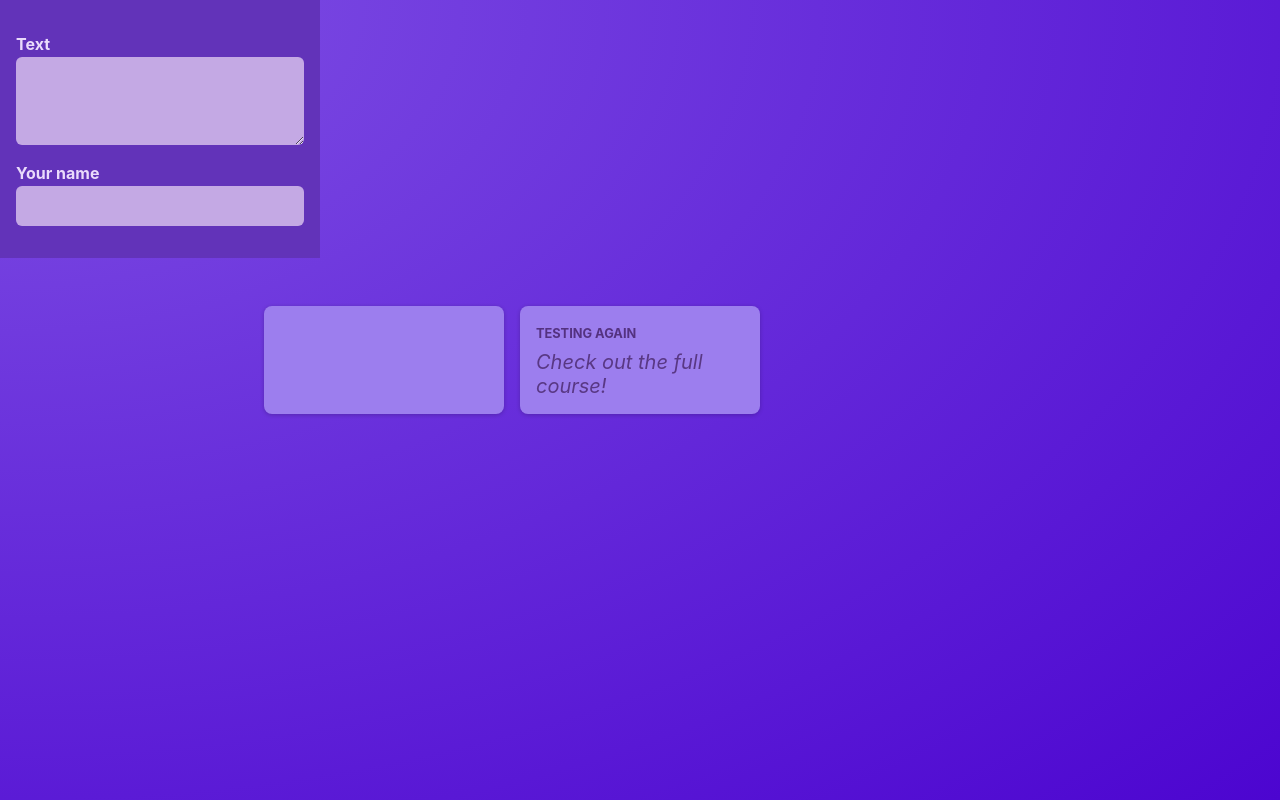
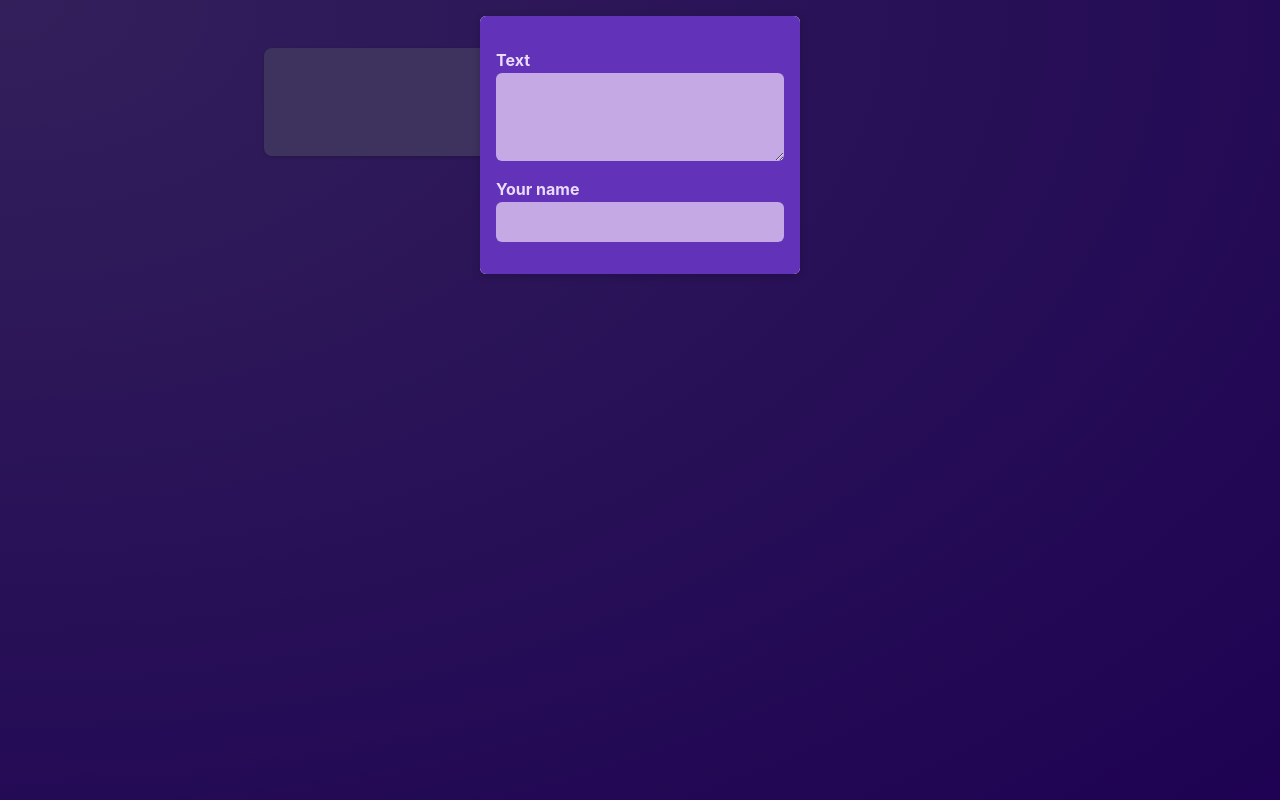
Before and after one commit to Molted/react-crash-course, a React (Vite) app: page / in a window 1280 px wide. Built offline with nearby package versions, Linux system fonts and the light colour scheme.

Commit message:
Added Modal

```diff
--- /dev/null
+++ b/src/components/Modal.tsx
@@ -0,0 +1,14 @@
+import styles from "./css/Modal.module.css";
+
+function Modal(props: any) {
+	return (
+		<>
+			<div className={styles.backdrop} />
+			<dialog open className={styles.modal}>
+				{props.children}
+			</dialog>
+		</>
+	);
+}
+
+export default Modal;
--- a/src/components/PostsList.tsx
+++ b/src/components/PostsList.tsx
@@ -2,6 +2,7 @@
 import NewPost from "./NewPost";
 import Post from "./Post";
 import styles from "./css/PostsList.module.css";
+import Modal from "./Modal";
 
 function PostsList() {
 	const [enteredBody, setEnteredBody] = useState("");
@@ -17,10 +18,12 @@
 
 	return (
 		<>
-			<NewPost
-				onBodyChange={changeBodyHandler}
-				onAuthorChange={changeAuthorHandler}
-			/>
+			<Modal>
+				<NewPost
+					onBodyChange={changeBodyHandler}
+					onAuthorChange={changeAuthorHandler}
+				/>
+			</Modal>
 			<ul className={styles.posts}>
 				<Post author={enteredAuthor} body={enteredBody} />
 				<Post author="Testing Again" body="Check out the full course!" />
--- /dev/null
+++ b/src/components/css/Modal.module.css
@@ -0,0 +1,18 @@
+.backdrop {
+	position: fixed;
+	top: 0;
+	left: 0;
+	width: 100%;
+	height: 100vh;
+	background-color: rgba(0, 0, 0, 0.6);
+	z-index: 1;
+}
+
+.modal {
+	border: none;
+	border-radius: 6px;
+	box-shadow: 0 2px 8px rgba(0, 0, 0, 0.2);
+	padding: 0;
+	overflow: hidden;
+	z-index: 1;
+}
```
